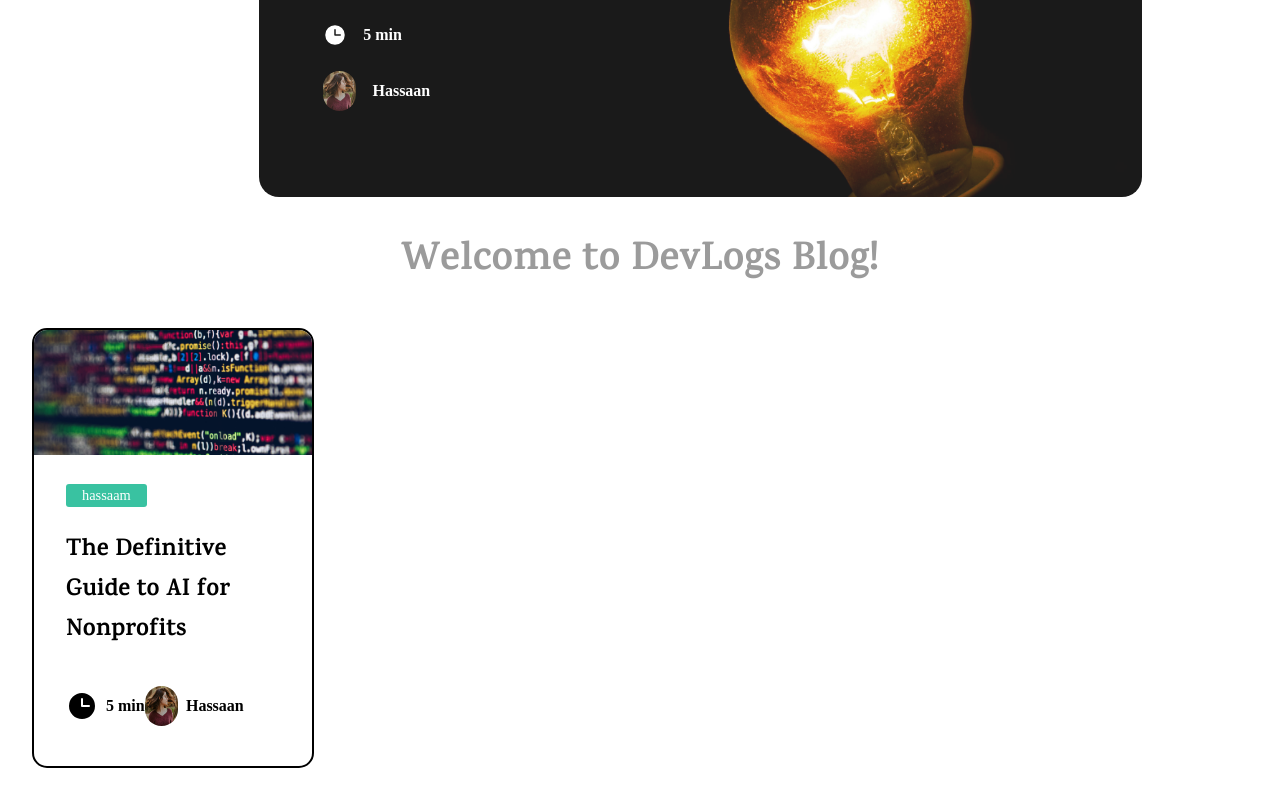
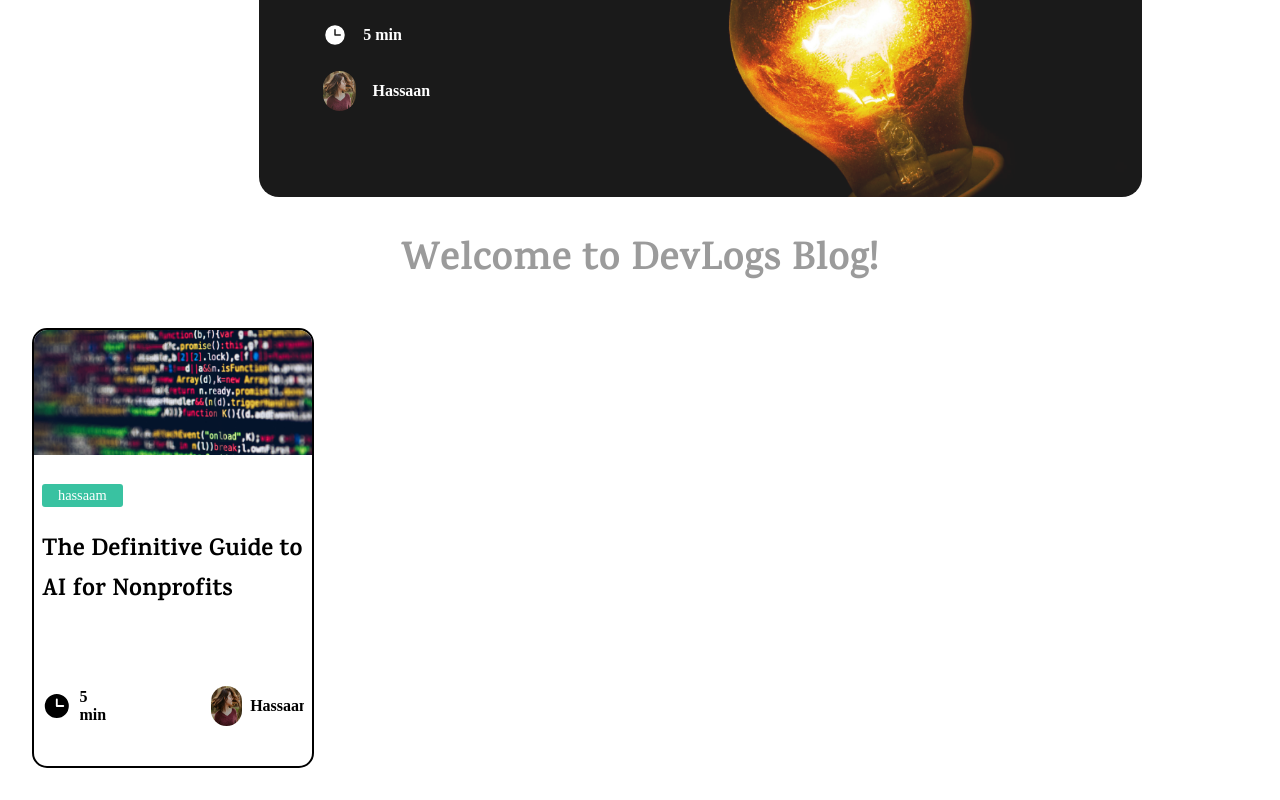
Before and after one commit to hassaammgl/mern-blog-client, a React (Vite) app: page / in a window 1280 px wide. Shown: the part 330-1130 px from the top of the page. Built offline with nearby package versions, Linux system fonts and the light colour scheme; a web font is replaced by a local one.

Commit message:
lkjhgfdsa

```diff
--- a/src/styles/blogcontainer.scss
+++ b/src/styles/blogcontainer.scss
@@ -19,8 +19,8 @@
   }
 
   .bottom {
-    @include flexer(column ,space-between,flex-start);
-    overflow-y: hidden;
+      @include flexer(column ,space-between,flex-start);
+    // overflow-y: hidden;
     padding: 1rem 2rem;
     height: 60vh;
     button {
@@ -41,8 +41,10 @@
 
     .bottomcontent {
         // margin-top: 1.2rem;
-      @include flexer( space-between);
-    //   gap: 2rem;
+      @include flexer();
+      overflow-y: hidden;
+      gap: 6rem;
+    width: 100%;
 
       .clock {
         display: flex;
```
